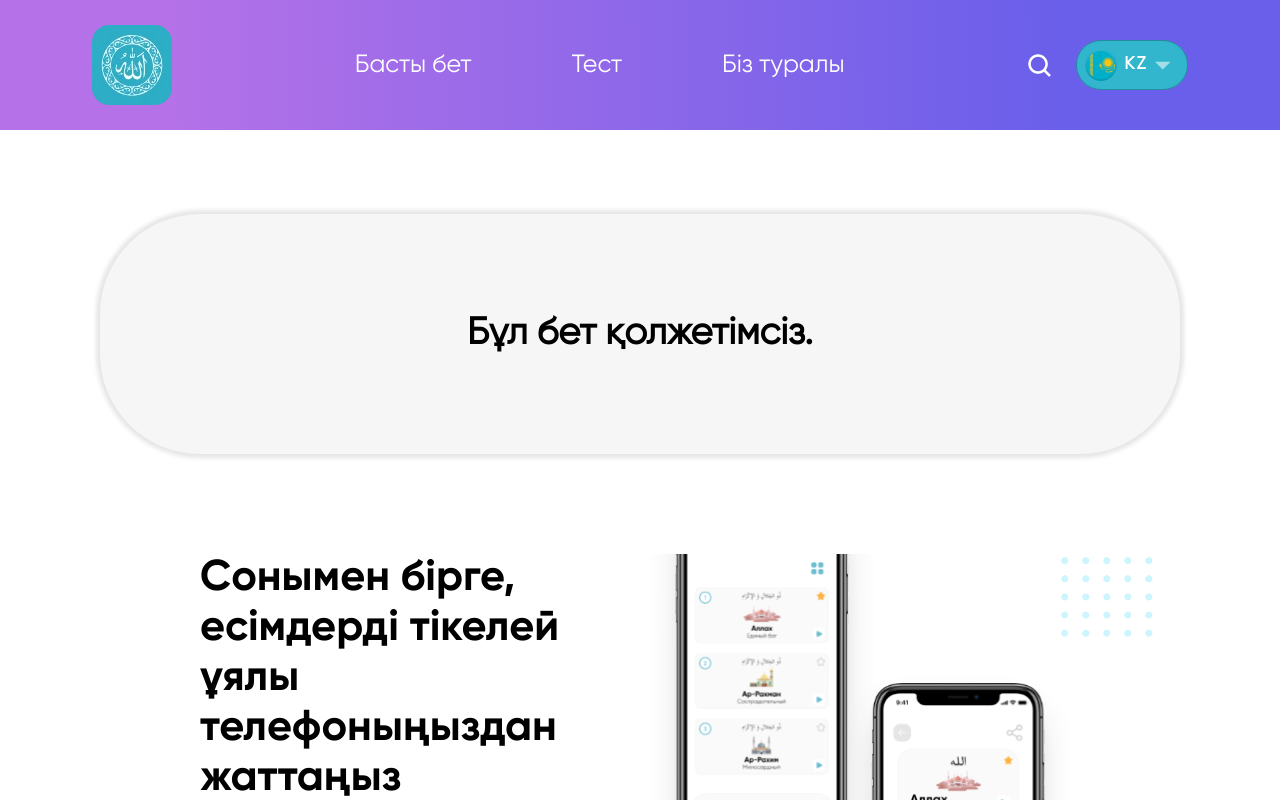
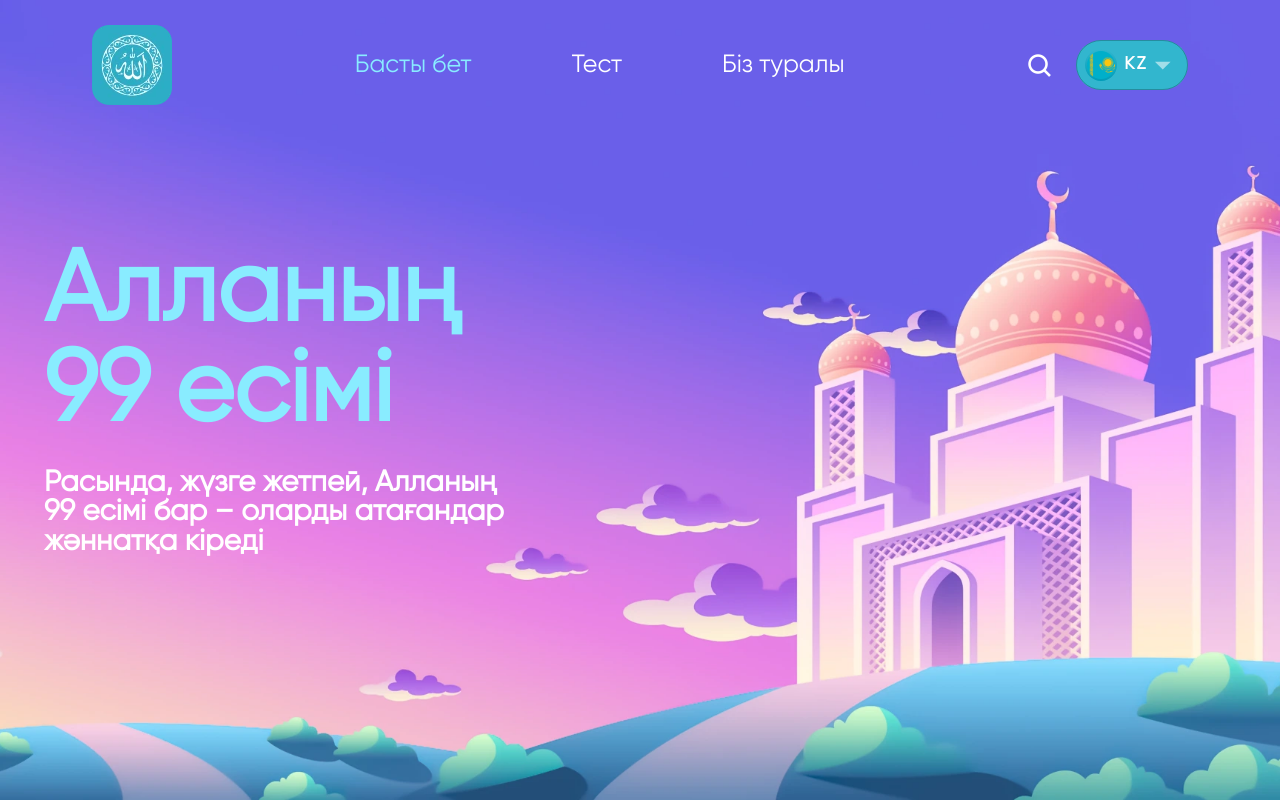
Before and after one commit to zaurbbb/99-names-of-Allah, a React (Create React App) app: page / in a window 1280 px wide. Before the commit this address led to /unavailable. Shown: the top 800 px of the page. Built offline with nearby package versions, Linux system fonts and the light colour scheme.

Commit message:
reorganize routes x2 and finish unavailable page

```diff
--- a/package.json
+++ b/package.json
@@ -1,7 +1,7 @@
 {
   "name": "99-names",
   "version": "0.1.0",
-  "homepage": "https://zaurbbb.github.io/home",
+  "homepage": "https://zaurbbb.github.io/99-names-of-Allah",
   "private": true,
   "dependencies": {
     "@emotion/react": "^11.10.5",
--- a/src/components/elements/Navbar/Navbar.jsx
+++ b/src/components/elements/Navbar/Navbar.jsx
@@ -27,11 +27,10 @@ const Navbar = (props) => {
     const handleOpen = () => setOpen(true);
     const handleClose = () => setOpen(false);
 
-
     return (
         <nav className={`${css.Block} ${isBgShown}`}>
             <div className={css.FirstColumn}>
-                <NavLink to="/home">
+                <NavLink to="/">
                     <img
                         src={NavbarLogoIcon}
                         alt="Site Logo"
@@ -40,7 +39,7 @@ const Navbar = (props) => {
             </div>
             <div className={css.SecondColumn}>
                 <NavLink
-                    to="/home"
+                    to="/"
                     className={isLinkActive}
                 >
                     <FormattedMessage id='w.header_main' />
--- a/src/components/pages/UnavailablePage/UnavailablePage.jsx
+++ b/src/components/pages/UnavailablePage/UnavailablePage.jsx
@@ -2,6 +2,8 @@ import React from 'react';
 import { FormattedMessage } from "react-intl";
 
 import css from './UnavailablePage.module.sass'
+import CustomButton from "../../ui/CustomButton/CustomButton";
+import { Link } from "react-router-dom";
 
 const UnavailablePage = () => {
     return (
@@ -9,6 +11,9 @@ const UnavailablePage = () => {
             <h1>
                 <FormattedMessage id='w.unavailable_text' />
             </h1>
+            <Link to='/'>
+                <CustomButton text='unavailable_subtext'/>
+            </Link>
         </section>
     );
 };
--- a/src/components/pages/UnavailablePage/UnavailablePage.module.css
+++ b/src/components/pages/UnavailablePage/UnavailablePage.module.css
@@ -1,14 +1,16 @@
 .Block {
   display: flex;
+  flex-direction: column;
+  gap: 1rem;
   align-content: center;
   justify-content: center;
   align-items: center;
   width: 100%;
-  height: 30vh;
+  height: 10rem;
   margin-top: 3.35rem;
   background: #F7F6F6;
   box-shadow: 0 0 4px 4px rgba(0, 0, 0, 0.1);
-  border-radius: 100px;
+  border-radius: 3rem;
 }
 
 /*# sourceMappingURL=UnavailablePage.module.css.map */
--- a/src/components/pages/UnavailablePage/UnavailablePage.module.sass
+++ b/src/components/pages/UnavailablePage/UnavailablePage.module.sass
@@ -1,13 +1,13 @@
 @import '../../../variables'
 
 .Block
-  display: flex
+  @include flex(column, 1rem)
   @include flexAlignment(center, center, center)
 
   width: 100%
-  height: 30vh
+  height: 10rem
   margin-top: 3.35rem
 
   background: #F7F6F6
   box-shadow: 0 0 4px 4px rgba(0, 0, 0, 0.1)
-  border-radius: 100px
+  border-radius: 3rem
--- a/src/hooks/useShow.js
+++ b/src/hooks/useShow.js
@@ -1,5 +1,5 @@
 export const useShow = (location, firstState, secondState) => {
-    return location.pathname === '/home'
+    return location.pathname === '/'
         ? firstState
         : secondState;
 };
--- a/src/index.jsx
+++ b/src/index.jsx
@@ -1,6 +1,6 @@
 import React, { Suspense } from 'react';
 import ReactDOM from 'react-dom/client';
-import { BrowserRouter } from 'react-router-dom';
+import { HashRouter } from 'react-router-dom';
 import { ThemeProvider } from '@mui/material';
 
 import { theme } from './themes/theme';
@@ -12,11 +12,11 @@ const App = React.lazy(() => import('./App.jsx'));
 
 const root = ReactDOM.createRoot(document.getElementById('root'));
 root.render(
-    <BrowserRouter>
+    <HashRouter>
         <ThemeProvider theme={theme}>
             <Suspense fallback={<AppLoader />}>
                 <App />
             </Suspense>
         </ThemeProvider>
-    </BrowserRouter>
+    </HashRouter>
 );
--- a/src/router/routes.js
+++ b/src/router/routes.js
@@ -7,7 +7,7 @@ import BookmarksPage from '../components/pages/BookmarksPage/BookmarksPage';
 import UnavailablePage from '../components/pages/UnavailablePage/UnavailablePage';
 
 export const routes = [
-    {path: '/home', component: <MainPage/>},
+    {path: '/', component: <MainPage/>},
     {path: '/bookmarks', component: <BookmarksPage/>},
     {path: '/name/:nameId', component: <NamePage/>},
     {path: '/tests', component: <TestsPage/>},
```
Also changed, not shown: src/i18n/messages.js, 1 other file (tests, documents, lock files or other folders).
